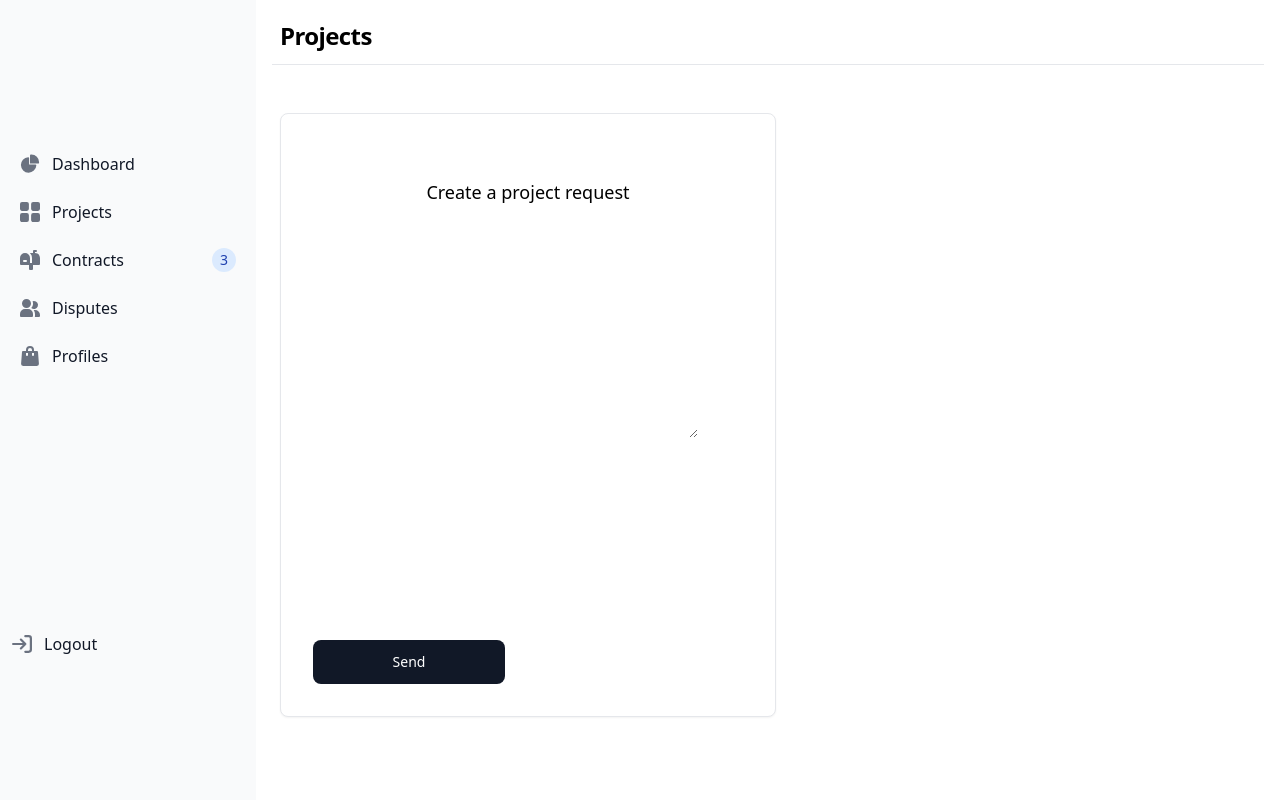
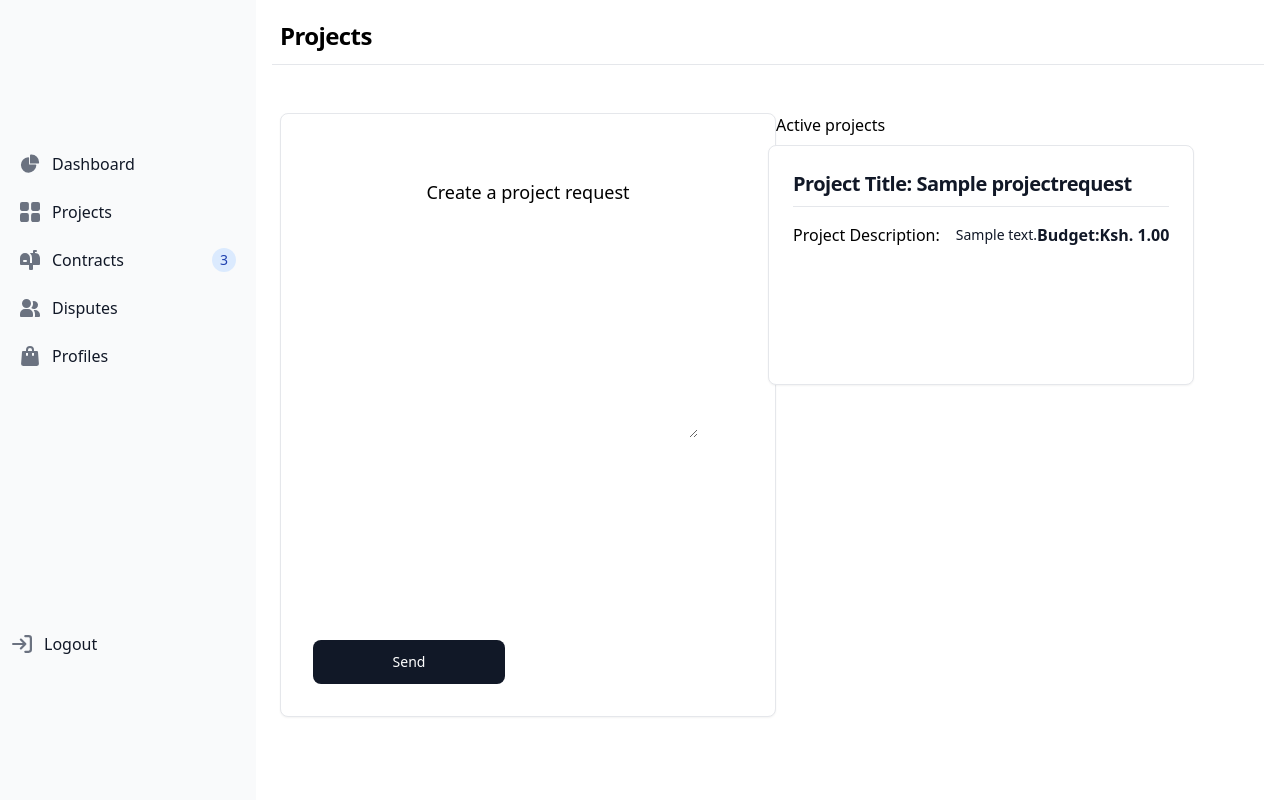
Before and after one commit to NestaNdereva23/PesaCrow, a Django app: template projects/templates/projects/projectrequest.html in a window 1280 px wide. Run offline with Django 5.2, Linux system fonts and the light colour scheme; the template is opened without the code that fills it: values that come from a table or form of the project are taken from there, others are empty; tables that the repository leaves empty hold one stand-in row (values such as "Sample post"); some libraries are stand-ins or nearby versions.

Commit message:
active projects request page view for clients

```diff
--- a/projects/templates/projects/projectrequest.html
+++ b/projects/templates/projects/projectrequest.html
@@ -7,13 +7,11 @@
   {{user.username}}
   <hr class="h-px my-4 bg-gray-200 border-0 dark:bg-gray-700" />
 
-    {% if messages %}
-  {% for m in messages %}
+  {% if messages %} {% for m in messages %}
   <p>{{m}}</p>
-  {% endfor %}
-{% endif %}
+  {% endfor %} {% endif %}
 
-  <div class="flex h-60 mt-10">
+  <div class="flex flex-wrap h-60 mt-10">
     <div class="w-1/2 md:">
       <div
         class="w-full m-2 max-w-lg p-4 bg-white border border-gray-200 rounded-lg shadow-sm sm:p-8 dark:bg-customBlue dark:border-gray-700"
@@ -92,6 +90,51 @@
         </form>
       </div>
     </div>
+
+    <!-- handle project requests -->
+    <!-- {% if client_projectrequests %}  -->
+    {% for request in client_projectrequests %}
+    <div>
+      <p class="m-2">Active projects</p>
+
+      <div
+        class="max-w-lg h-60 p-6 bg-white border border-gray-200 rounded-lg shadow-sm dark:bg-customBlue dark:border-gray-700"
+      >
+        <a href="#">
+          <h5
+            class="mb-2 text-xl font-bold tracking-tight text-gray-900 dark:text-white"
+          >
+            Project Title: {{request.title}}
+          </h5>
+        </a>
+        <hr class="h-px bg-gray-200 border-0 dark:bg-gray-700" />
+        <div class="flow-root">
+          <ul role="list" class="divide-y divide-gray-200 dark:divide-gray-700">
+            <li class="py-3 sm:py-4">
+              <div class="flex items-center">
+                <div class="shrink-0">
+                  <p>Project Description:</p>
+                </div>
+                <div class="flex-1 min-w-0 ms-4">
+                  <p
+                    class="text-sm font-medium text-gray-900 truncate dark:text-white"
+                  >
+                    {{ request.project_description|truncatechars:50 }}
+                  </p>
+                </div>
+                <div
+                  class="inline-flex items-center text-base font-semibold text-gray-900 dark:text-white"
+                >
+                  Budget:Ksh. {{ request.budget }}
+                </div>
+              </div>
+            </li>
+          </ul>
+        </div>
+      </div>
+    </div>
+    {% endfor %}
+    <!-- {% endif %} -->
   </div>
 </div>
 
```
Also changed, not shown: projects/views.py (+6 -1 lines).
